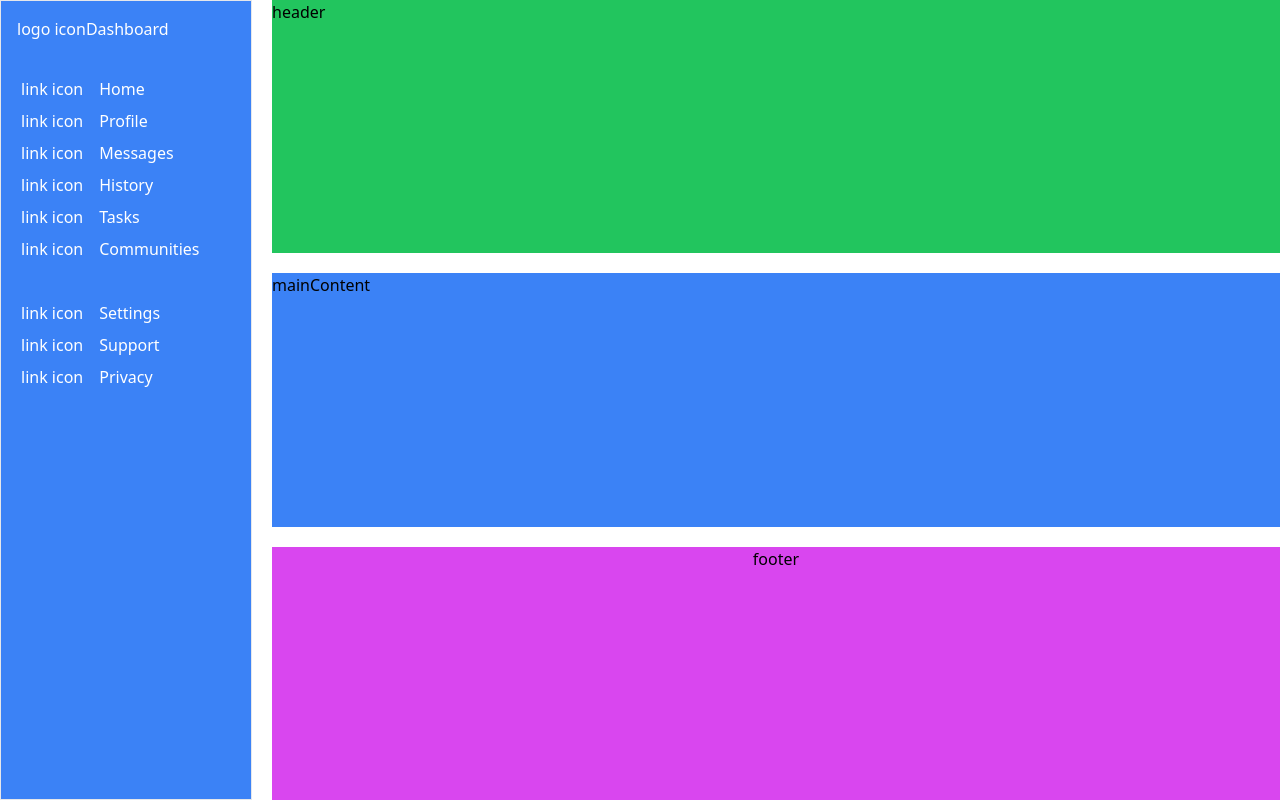
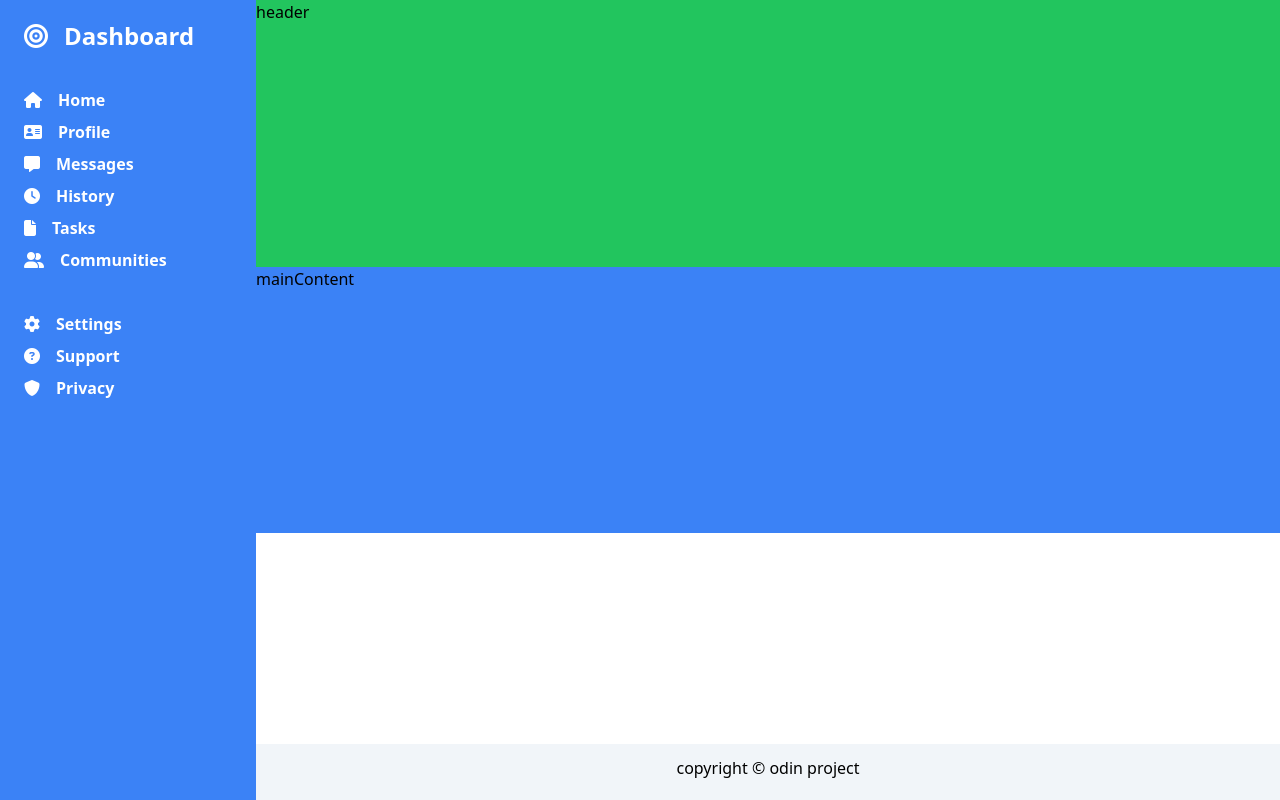
Before and after one commit to numan-iftikhar/dashboard-odin, a website: page index.html in a window 1280 px wide. Drawn offline with nearby package versions, Linux system fonts and the light colour scheme.

Commit message:
complete sidebar and footer

```diff
--- a/index.html
+++ b/index.html
@@ -4,58 +4,76 @@
     <meta charset="UTF-8" />
     <meta http-equiv="X-UA-Compatible" content="IE=edge" />
     <meta name="viewport" content="width=device-width, initial-scale=1.0" />
+    <!-- tailwind cdn -->
     <script src="https://cdn.tailwindcss.com"></script>
+    <!-- font awesome cdn -->
+    <link
+      rel="stylesheet"
+      href="https://cdnjs.cloudflare.com/ajax/libs/font-awesome/6.2.0/css/all.min.css"
+      integrity="sha512-xh6O/CkQoPOWDdYTDqeRdPCVd1SpvCA9XXcUnZS2FmJNp1coAFzvtCN9BmamE+4aHK8yyUHUSCcJHgXloTyT2A=="
+      crossorigin="anonymous"
+      referrerpolicy="no-referrer"
+    />
     <title>Dashboard</title>
+    <style>
+      * {
+        margin: 0;
+        padding: 0;
+        box-sizing: border-box;
+      }
+    </style>
   </head>
 
   <body>
-    <div class="grid grid-cols-1 sm:grid-cols-[1fr_4fr] sm:grid-rows-3 gap-5">
-
-      <div class="sidebar row-span-full p-4 bg-blue-500 text-white h-screen border">
-        <div class="brandName flex items-center pb-8">
-          <div class="logo">logo icon</div>
+    <div class="grid grid-cols-1 sm:grid-cols-[1fr_4fr] sm:grid-rows-3">
+      <div
+        class="sidebar row-span-full p-5 bg-blue-500 text-white text-md font-semibold h-screen"
+      >
+        <div class="brandName flex items-center pb-8 text-2xl font-bold">
+          <div class="logo ml-1 mr-4">
+            <i class="fa-sharp fa-solid fa-bullseye"></i>
+          </div>
           <div class="brand">Dashboard</div>
         </div>
 
         <div class="sb__topLinks pb-8">
           <div class="flex items-center p-1">
-            <div class="mr-4">link icon</div>
+            <div class="mr-4"><i class="fa-solid fa-house"></i></div>
             <div>Home</div>
           </div>
           <div class="flex items-center p-1">
-            <div class="mr-4">link icon</div>
+            <div class="mr-4"><i class="fa-solid fa-address-card"></i></div>
             <div>Profile</div>
           </div>
           <div class="flex items-center p-1">
-            <div class="mr-4">link icon</div>
+            <div class="mr-4"><i class="fa-solid fa-message"></i></div>
             <div>Messages</div>
           </div>
           <div class="flex items-center p-1">
-            <div class="mr-4">link icon</div>
+            <div class="mr-4"><i class="fa-solid fa-clock"></i></div>
             <div>History</div>
           </div>
           <div class="flex items-center p-1">
-            <div class="mr-4">link icon</div>
+            <div class="mr-4"><i class="fa-solid fa-file"></i></div>
             <div>Tasks</div>
           </div>
           <div class="flex items-center p-1">
-            <div class="mr-4">link icon</div>
+            <div class="mr-4"><i class="fa-solid fa-user-group"></i></div>
             <div>Communities</div>
           </div>
         </div>
 
-
         <div class="sb__bottomLinks">
           <div class="flex items-center p-1">
-            <div class="mr-4">link icon</div>
+            <div class="mr-4"><i class="fa-solid fa-gear"></i></div>
             <div>Settings</div>
           </div>
           <div class="flex items-center p-1">
-            <div class="mr-4">link icon</div>
+            <div class="mr-4"><i class="fa-sharp fa-solid fa-circle-question"></i></div>
             <div>Support</div>
           </div>
           <div class="flex items-center p-1">
-            <div class="mr-4">link icon</div>
+            <div class="mr-4"><i class="fa-solid fa-shield"></i></div>
             <div>Privacy</div>
           </div>
         </div>
@@ -66,7 +84,11 @@
       <main class="mainContent col-start-2 col-end-3 bg-blue-500">
         mainContent
       </main>
-      <footer class="bg-fuchsia-500 col-start-2 col-end-3 text-center">footer</footer>
+
+
+      <footer class="bg-slate-100 h-14 mt-auto pt-3 col-start-2 col-end-3 text-center">
+        copyright &copy; odin project
+      </footer>
     </div>
   </body>
 </html>
```
